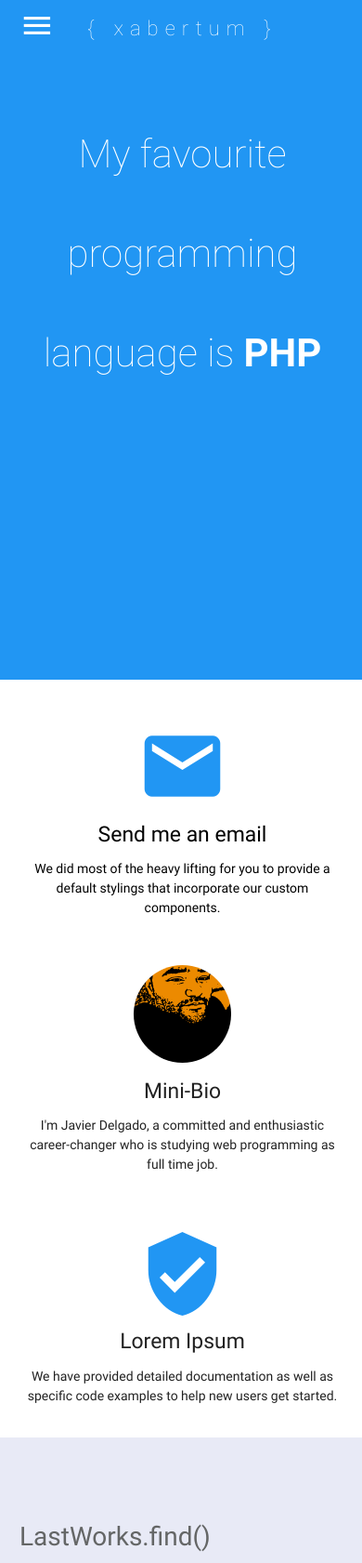
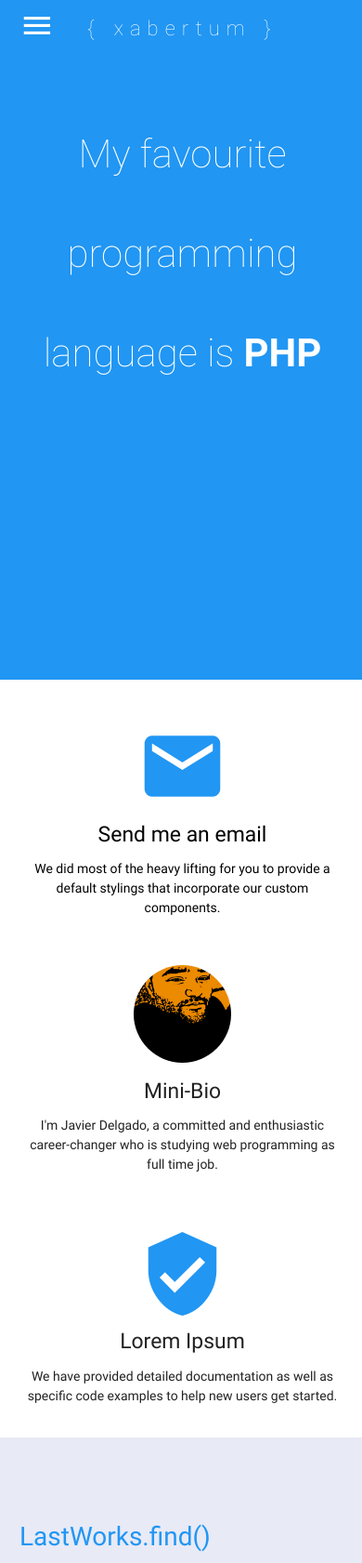
Before and after one commit to xabertum/xabertum.github.io, a PHP site: page /index.html in a window 390 px wide. Shown: the top 1681 px of the page at 93% size. Run offline with PHP 8.4, Linux system fonts and the light colour scheme; some libraries are stand-ins or nearby versions.

```diff
--- a/css/style.css
+++ b/css/style.css
@@ -57,7 +57,7 @@
     color: #EE6E73;
 }
 
-.text_b{color: #646666;}
+.text_b{color: #2196F3;}
 
 .in{font-weight: 400 !important; font-style: normal !important;}
 
```
